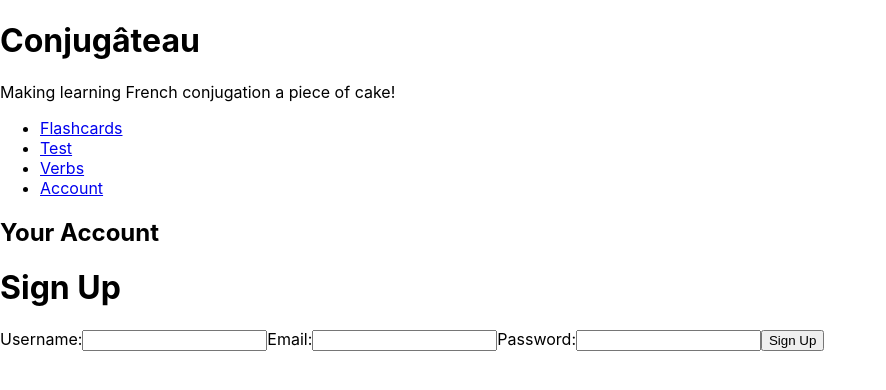
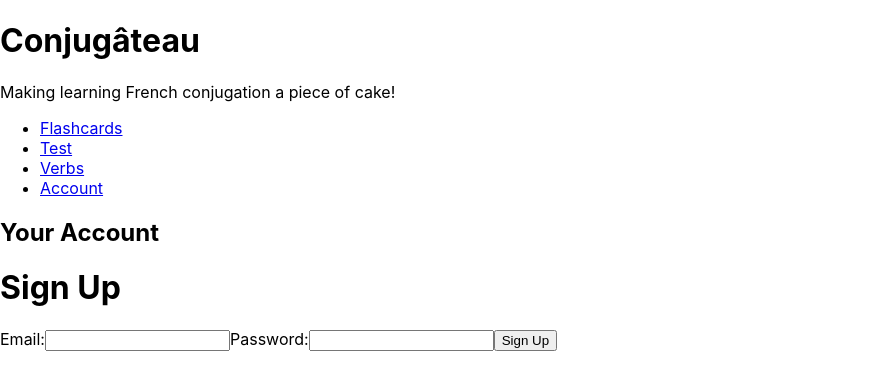
Before and after one commit to patriciamolnar/conjugateau, a React (Create React App) app in the folder frontend/: page /account in a window 1280 px wide. Shown: the top 390 px of the page, without its empty margins (0-886 px from the left). Built offline with nearby package versions, Linux system fonts and the light colour scheme.

Commit message:
updating RegisterForm.js to no longer require username

```diff
--- a/frontend/src/components/Registerform.js
+++ b/frontend/src/components/Registerform.js
@@ -2,7 +2,6 @@ import { useState } from 'react';
 
 function Registerform() {
     const [user, setUser] = useState({
-        username: '',
         email: '',
         password: ''
     });
@@ -33,10 +32,6 @@ function Registerform() {
         <>
             <h1>Sign Up</h1>
             <form onSubmit={(e) => registerUser(e)}>
-                <label htmlFor="registerUsername">Username:</label>
-                <input type="text" id="registerUsername" name="username"
-                    value={user.username}
-                    onChange={(e) => updateDetails(e)}/>
                 <label htmlFor="registerEmail">Email:</label>
                 <input type="email" id="registerEmail" name="email"
                     value={user.email}
```
